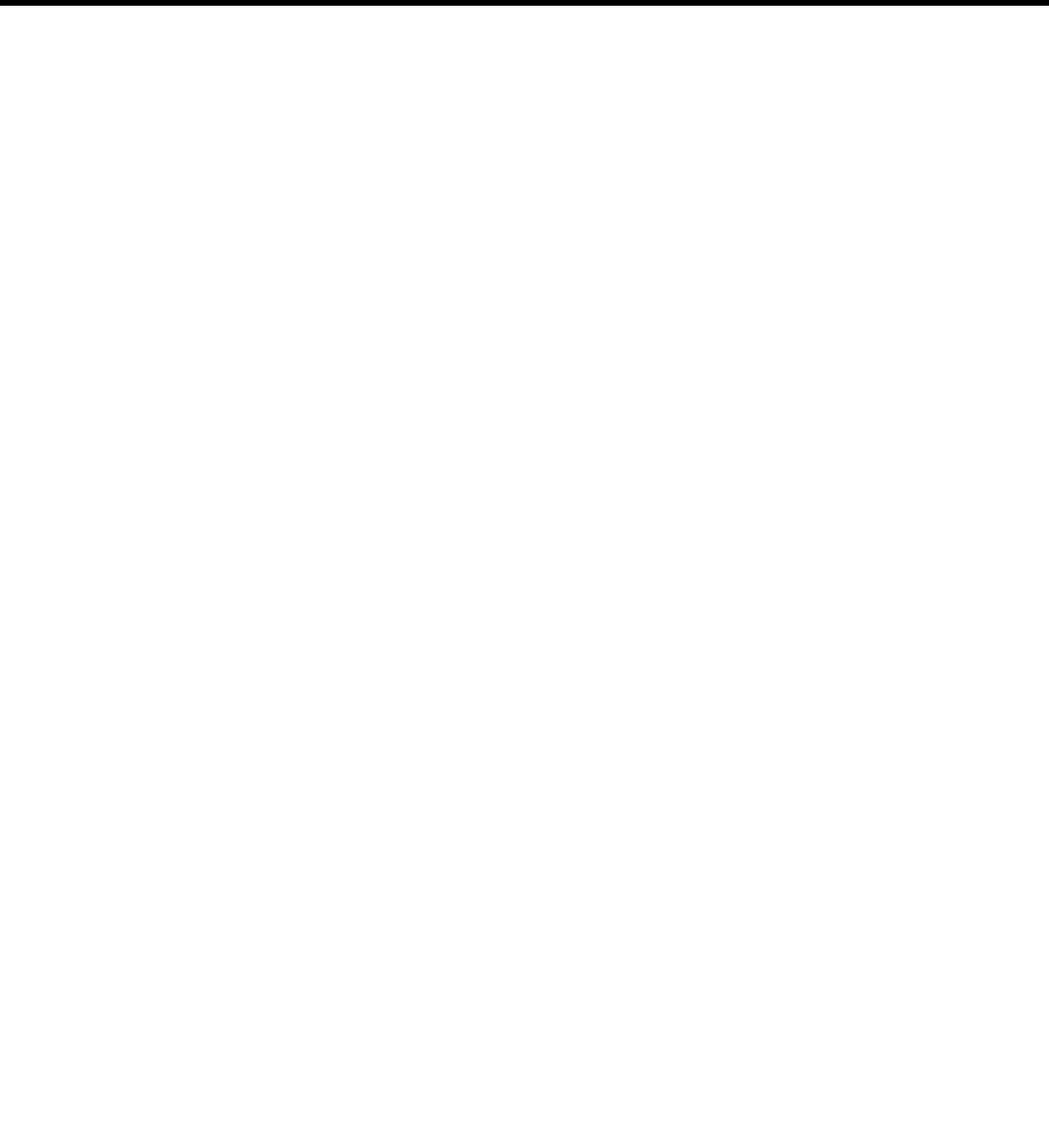
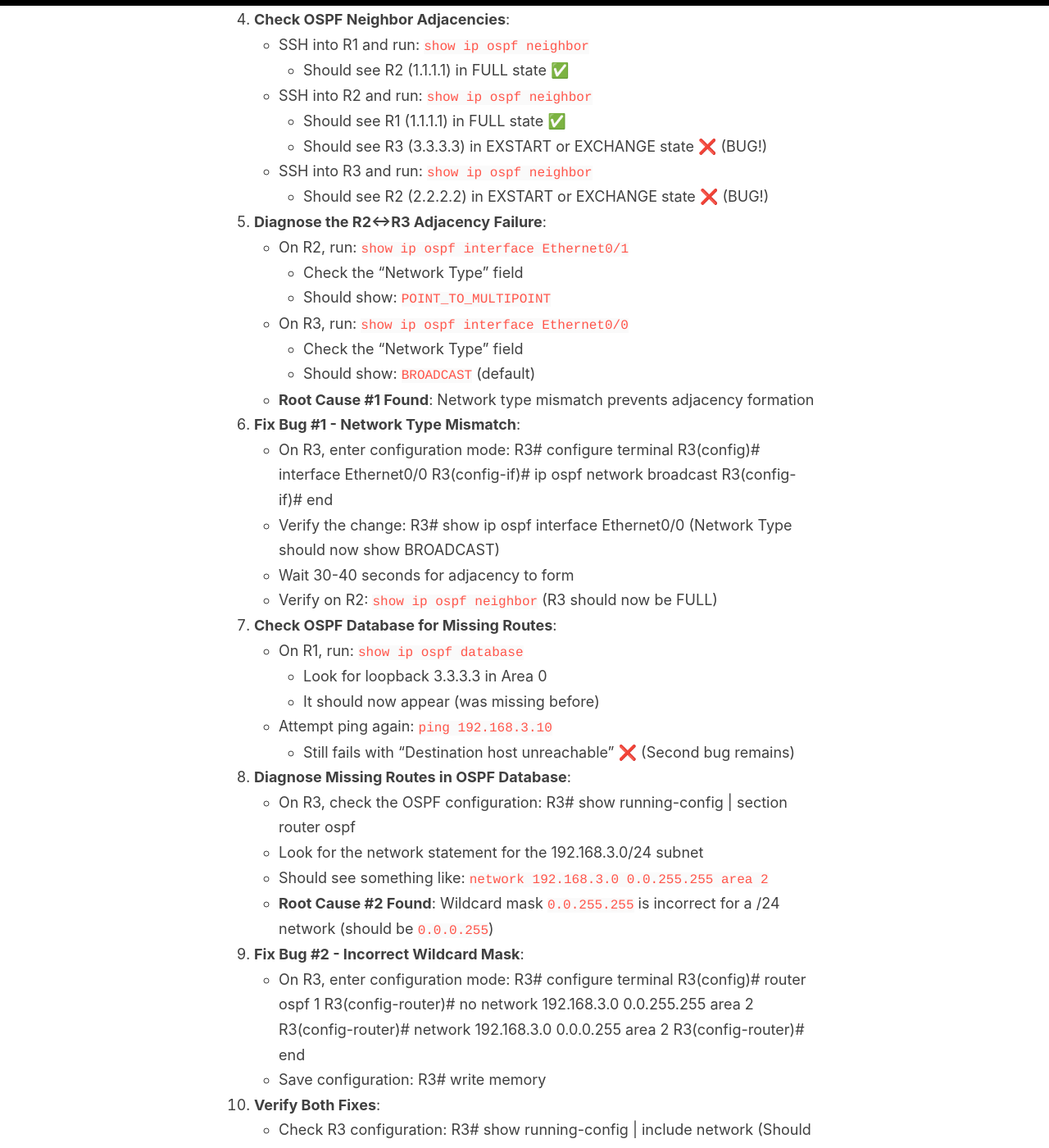
Before and after one commit to dannebrob/dannebrob.github.io, a Jekyll site: the page built from _posts/2026-06-23-CML-bitsize-labs-OSFP-Troubleshooting.md, in a window 1280 px wide and 1400 px high, scrolled down 2164 px. Shown: the whole window at 82% size. Built offline with Jekyll 4.4.1, drawn with Linux system fonts in a browser that asks for light colours; our own code applies the rules of GitHub Pages for plain Markdown files; some of the changed text lies outside the part shown.

Commit message:
Sync lab MD files and root images

```diff
--- a/_posts/2026-06-23-CML-bitsize-labs-OSFP-Troubleshooting.md
+++ b/_posts/2026-06-23-CML-bitsize-labs-OSFP-Troubleshooting.md
@@ -33,3 +33,103 @@ Follow the instructions in the Lab Tasks to troubleshoot the OSPF on all the app
 0. **Review the Lab Environment**: Familiarize yourself with the lab environment and the routers involved.
 1. **Review the ticket**: Read the ticket `ticket.txt` found in the folder.
 1. **Solve the ticket and document the changes**: Verify configuration as you go along and document the changes in the `lab-notebook.txt`, you should also include the show commands you use to verify the configuration.
+
+## Walkthrough
+
+0. **Review the Lab Environment**: When looking at the lab, you will see five devices. Two hosts (Ubuntu1 and Ubuntu3) in respective subnets, and three routers that make up the OSPF network: R1, R2 and R3.
+
+1. **Review the Ticket**: The ticket describes a real-world issue where East Campus users cannot reach shared resources. This is a vague service desk ticket with no technical details—typical of production incidents.
+
+2. **Verify Basic Connectivity**:
+   - From Ubuntu1, attempt to ping Ubuntu3: `ping 192.168.3.10`
+   - Expected: Should fail with "Destination host unreachable"
+   - This confirms the issue exists
+
+3. **Check OSPF Neighbor Adjacencies**:
+   - SSH into R1 and run: `show ip ospf neighbor`
+     - Should see R2 (1.1.1.1) in FULL state ✅
+   - SSH into R2 and run: `show ip ospf neighbor`
+     - Should see R1 (1.1.1.1) in FULL state ✅
+     - Should see R3 (3.3.3.3) in EXSTART or EXCHANGE state ❌ (BUG!)
+   - SSH into R3 and run: `show ip ospf neighbor`
+     - Should see R2 (2.2.2.2) in EXSTART or EXCHANGE state ❌ (BUG!)
+
+4. **Diagnose the R2↔R3 Adjacency Failure**:
+   - On R2, run: `show ip ospf interface Ethernet0/1`
+     - Check the "Network Type" field
+     - Should show: `POINT_TO_MULTIPOINT`
+   - On R3, run: `show ip ospf interface Ethernet0/0`
+     - Check the "Network Type" field
+     - Should show: `BROADCAST` (default)
+   - **Root Cause #1 Found**: Network type mismatch prevents adjacency formation
+
+5. **Fix Bug #1 - Network Type Mismatch**:
+   - On R3, enter configuration mode:
+ R3# configure terminal
+ R3(config)# interface Ethernet0/0
+ R3(config-if)# ip ospf network broadcast
+ R3(config-if)# end
+   - Verify the change:
+ R3# show ip ospf interface Ethernet0/0
+ (Network Type should now show BROADCAST)
+   - Wait 30-40 seconds for adjacency to form
+   - Verify on R2: `show ip ospf neighbor` (R3 should now be FULL)
+
+6. **Check OSPF Database for Missing Routes**:
+   - On R1, run: `show ip ospf database`
+     - Look for loopback 3.3.3.3 in Area 0
+     - It should now appear (was missing before)
+   - Attempt ping again: `ping 192.168.3.10`
+     - Still fails with "Destination host unreachable" ❌ (Second bug remains)
+
+7. **Diagnose Missing Routes in OSPF Database**:
+   - On R3, check the OSPF configuration:
+ R3# show running-config | section router ospf
+   - Look for the network statement for the 192.168.3.0/24 subnet
+   - Should see something like: `network 192.168.3.0 0.0.255.255 area 2`
+   - **Root Cause #2 Found**: Wildcard mask `0.0.255.255` is incorrect for a /24 network (should be `0.0.0.255`)
+
+8. **Fix Bug #2 - Incorrect Wildcard Mask**:
+   - On R3, enter configuration mode:
+ R3# configure terminal
+ R3(config)# router ospf 1
+ R3(config-router)# no network 192.168.3.0 0.0.255.255 area 2
+ R3(config-router)# network 192.168.3.0 0.0.0.255 area 2
+ R3(config-router)# end
+   - Save configuration:
+ R3# write memory
+
+9. **Verify Both Fixes**:
+   - Check R3 configuration:
+ R3# show running-config | include network
+ (Should show correct wildcard: 0.0.0.255)
+   - Check OSPF database on R1:
+ R1# show ip ospf database
+ (Should now include 3.3.3.3 and 192.168.3.0/24 routes)
+   - Check routing table:
+ R1# show ip route ospf
+ (Should show route to 192.168.3.0/24)
+
+10. **Final Verification - End-to-End Connectivity**:
+    - From Ubuntu1, ping Ubuntu3:
+  ubuntu1$ ping -c 4 192.168.3.10
+  PING 192.168.3.10 (192.168.3.10) 56(84) bytes of data.
+  64 bytes from 192.168.3.10: icmp_seq=1 ttl=62 time=4.2 ms
+  64 bytes from 192.168.3.10: icmp_seq=2 ttl=62 time=3.8 ms
+  64 bytes from 192.168.3.10: icmp_seq=3 ttl=62 time=4.1 ms
+  64 bytes from 192.168.3.10: icmp_seq=4 ttl=62 time=3.9 ms
+  --- 192.168.3.10 statistics ---
+  4 packets transmitted, 4 received, 0% packet loss ✅ SUCCESS
+    - From Ubuntu3, ping Ubuntu1:
+  ubuntu3$ ping -c 4 192.168.1.10
+  (Should also succeed with 0% packet loss)
+
+11. **Document the Solution**:
+    - **Bug #1**: R2 Ethernet0/1 configured with `ip ospf network point-to-multipoint` while R3 Ethernet0/0 used default `broadcast` type. This prevented OSPF adjacency formation.
+    - **Bug #2**: R3 OSPF network statement used incorrect wildcard mask `0.0.255.255` instead of `0.0.0.255` for the 192.168.3.0/24 subnet, preventing the subnet from being advertised into OSPF.
+    - **Resolution**: Changed R3 E0/0 network type to broadcast and corrected the wildcard mask. Both routers now have complete OSPF databases and all subnets are reachable.
+
+12. **Ticket Resolution**:
+    - Update ticket with findings
+    - Mark as RESOLVED
+    - East Campus users can now access shared resources
```
